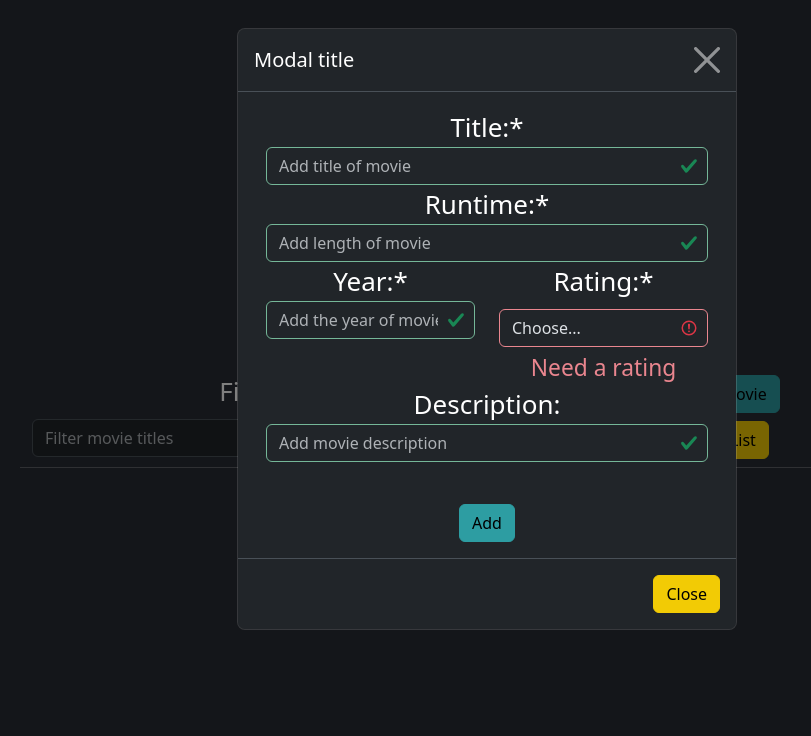
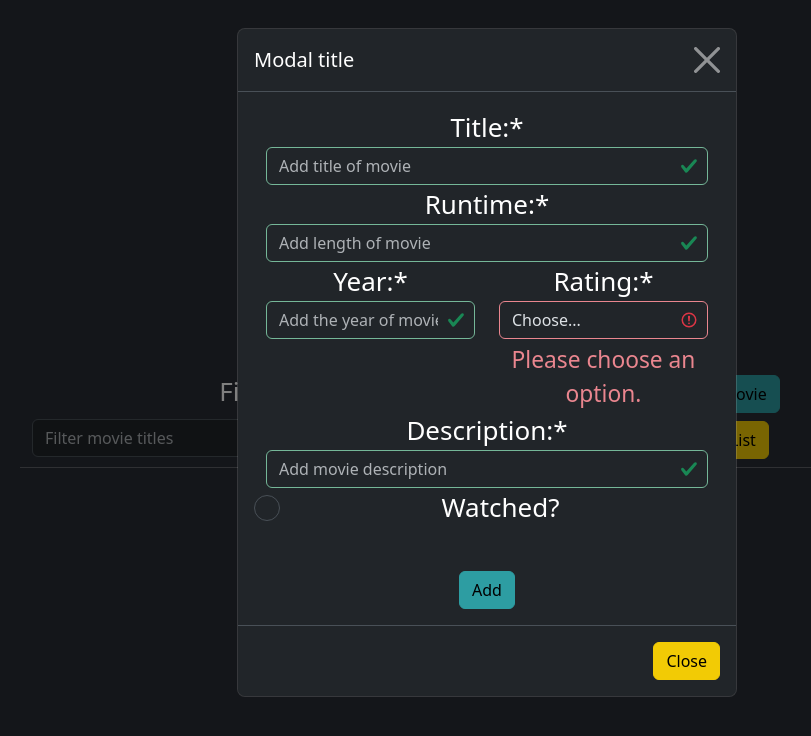
Before and after one commit to mickelson-classroom/list-detail-site-BobbydpStrange, a React (Create React App) app in the folder list-detail/: page / in a window 1280 px wide. Both pictures are taken after a click on the button "+ Add Movie". Shown: the top 736 px of the page, without its empty margins (153-964 px from the left). Built offline with nearby package versions, Linux system fonts and the light colour scheme.

Commit message:
generic select and radio button are added and being used

```diff
--- a/list-detail/src/components/movieAdd.tsx
+++ b/list-detail/src/components/movieAdd.tsx
@@ -1,6 +1,8 @@
 import React, { useEffect, useState } from "react";
 import {Movie} from "../models/movie";
 import TextInput from "./textInput";
+import SelectInput from "./selectInput";
+import RadioInput from "./radioInput";
 
 interface MovieAddProps {
   onAddMovie: (movie: Movie) => void;
@@ -9,6 +11,7 @@ interface MovieAddProps {
   onYearChange: (year: string) => void;
   onRunTimeChange: (runTime: string) => void;
   onRatingChange: (rating: string) => void;
+  onWatchedChange: (watched: boolean) => void;
 }
 
 export const MovieAdd: React.FC<MovieAddProps> = ({
@@ -17,15 +20,18 @@ export const MovieAdd: React.FC<MovieAddProps> = ({
   onDescriptionChange,
   onYearChange,
   onRunTimeChange,
-  onRatingChange
+  onRatingChange,
+  onWatchedChange
 }) => {
   const [inputTitle, setInputTitle] = useState<string>("");
   const [inputDesc, setInputDesc] = useState<string>("");
   const [inputRunTime, setInputRunTime] = useState<string>("");
   const [inputRating, setInputRating] = useState<string>("");
   const [inputYear, setInputYear] = useState<string>("");
+  const [inputWatched, setInputWatched] = useState<boolean>(false);
 
   const minCharactrCount = 3;
+  const movieRatings = ["1","2","3","4","5"];
 
   const isTitleValid = inputTitle.length >= minCharactrCount;
   const isDescValid = inputDesc.length >= minCharactrCount;
@@ -33,6 +39,10 @@ export const MovieAdd: React.FC<MovieAddProps> = ({
   const isRatingValid = inputRating !== "";
   const isYearValid = inputYear !== "" && inputYear.length <= 4;
 
+  const handleSubmit =(event: React.FormEvent) => {
+    event.preventDefault();
+    handleClick();
+  }
   const handleTitleChange = (value: string) => {
     setInputTitle(value);
     onTitleChange(value);
@@ -50,9 +60,14 @@ export const MovieAdd: React.FC<MovieAddProps> = ({
     onYearChange(value);
   };
   const handleRatingChange = (value: string) => {
+    console.log("handle rating" + value)
     setInputRating(value);
     onRatingChange(value);
   };
+  const handleWatchedChange = (value: boolean) => {
+    setInputWatched(value);
+    onWatchedChange(value);
+  }
 
   const handleClick = () => {
     if (isTitleValid && isDescValid && isRatingValid && isRunTimeValid && isYearValid) {
@@ -64,17 +79,20 @@ export const MovieAdd: React.FC<MovieAddProps> = ({
         runTime: inputRunTime,
         rating: inputRating,
         genre: [],
+        watched: inputWatched,
       });
+    setInputRating("");
+    console.log('set value:', inputRating);
     setInputTitle("");
     setInputDesc("");
     setInputYear("");
     setInputRunTime("");
-    setInputRating("");
+    setInputWatched(false);
     }
   };
 
   return (
-    <form className="container needs-validation" >
+    <form className="container needs-validation" onSubmit={handleSubmit} >
       <div className="row">
         <TextInput
           label= "Title:*"
@@ -107,36 +125,30 @@ export const MovieAdd: React.FC<MovieAddProps> = ({
           />
         </div>
         <div className="col col-md-6 col-sm-6 col-12">
-          <label className="form-label">Rating:*</label>
-          <div className="input-group has-validation">
-            <select
-              className={`form-control ${isRatingValid ? "is-valid": "is-invalid"}`}
-              id="rating"
-              required
-              aria-describedby="ratingvalidation"
-              onChange={(e) => handleRatingChange(e.currentTarget.value)}
-              value={inputRating}
-              >
-              <option selected disabled value="">Choose...</option>
-              <option>1</option>
-              <option>2</option>
-              <option>3</option>
-              <option>4</option>
-              <option>5</option>
-            </select>
-            <div id="ratingvalidation" className="invalid-feedback">Need a rating</div>
-          </div>
+          <SelectInput
+            label="Rating:*"
+            value={inputRating}
+            options={movieRatings}
+            onChange={handleRatingChange}
+          />
         </div>
       </div>
       <div className="row">
         <TextInput
-            label= "Description:"
+            label= "Description:*"
             value={inputDesc}
             onChange={handleDescChange}
             placeholderText="Add movie description"
             validationRules={(value) => value.length >= 2}
             feedbackMessage="Must be at least 2 characters."
           />
+      </div>
+      <div className="row">
+        <RadioInput
+          label= "Watched?"
+          value={inputWatched}
+          onChange={handleWatchedChange}
+        />
       </div>
       <br></br>
       <button className="btn btn-primary" type="submit" onClick={handleClick}>Add</button>
--- a/list-detail/src/components/movieAddModal.tsx
+++ b/list-detail/src/components/movieAddModal.tsx
@@ -10,7 +10,7 @@ interface MovieAddModalProps {
 
 export const MovieAddModal: React.FC<MovieAddModalProps> = ({ isOpen, onClose, onAddMovie }) => {
 
-  const [newMovie, setNewMovie] = useState<Movie>({id: Date.now(), title: "", description: "",year: "", runTime: "", rating: "", genre: []});
+  const [newMovie, setNewMovie] = useState<Movie>({id: Date.now(), title: "", description: "",year: "", runTime: "", rating: "", genre: [], watched: false});
 
   const handleAddMovie = () => {
     const { title, description, year, runTime, rating } = newMovie;
@@ -18,7 +18,7 @@ export const MovieAddModal: React.FC<MovieAddModalProps> = ({ isOpen, onClose, o
       onAddMovie(newMovie);
       onClose();
       setNewMovie({
-        id: Date.now(), title: "", description: "", year: "", runTime: "", rating: "", genre: [],
+        id: Date.now(), title: "", description: "", year: "", runTime: "", rating: "", genre: [], watched: false,
       });
     }
   };
@@ -39,6 +39,7 @@ export const MovieAddModal: React.FC<MovieAddModalProps> = ({ isOpen, onClose, o
                   onYearChange={(year) => setNewMovie({ ...newMovie, year })}
                   onRunTimeChange={(runTime) => setNewMovie({ ...newMovie, runTime })}
                   onRatingChange={(rating) => setNewMovie({ ...newMovie, rating })}
+                  onWatchedChange={(watched) => setNewMovie({...newMovie, watched})}
                 />
             </div>
             <div className="modal-footer">
--- a/list-detail/src/components/movieDetail.tsx
+++ b/list-detail/src/components/movieDetail.tsx
@@ -85,6 +85,10 @@ export const MovieDetail: React.FC<MovieDetailProps> = ({ movie, onAddGenre, onD
           <p>{editedMovie.rating}</p>
         </div>
       </div>
+      <div className="row">
+        <h4>Watched:</h4>
+        <p>{editedMovie.watched ?  'No': 'Yes' }</p>
+      </div>
       <hr/>
       <div className="row mt-3">
         <div className="col-12">
--- a/list-detail/src/components/movieEdit.tsx
+++ b/list-detail/src/components/movieEdit.tsx
@@ -1,5 +1,7 @@
-import React, { useEffect, useState } from "react";
+import React, { useEffect, useState} from "react";
 import TextInput from "./textInput";
+import SelectInput from "./selectInput";
+import RadioInput from "./radioInput";
 import {Movie} from "../models/movie";
 
 interface MovieEditProps {
@@ -15,6 +17,7 @@ export const MovieEdit: React.FC<MovieEditProps> = ({
   const [editedRunTime, setEditedRunTime] = useState(movie.runTime);
   const [editedRating, setEditedRating] = useState(movie.rating);
   const [editedYear, setEditedYear] = useState(movie.year);
+  const [editedWatched, setEditedWatched] = useState<boolean>(false);
 
   const minCharactrCount = 2;
 
@@ -23,6 +26,8 @@ export const MovieEdit: React.FC<MovieEditProps> = ({
   const isRunTimeValid = editedRunTime.length > 0;
   const isRatingValid = editedRating !== "";
   const isYearValid = editedYear !== "" && editedYear.length <= 4;
+  const movieRatings = ["1","2","3","4","5"];
+
 
   const handleSave = (e: React.FormEvent) => {
     e.preventDefault();
@@ -32,7 +37,7 @@ export const MovieEdit: React.FC<MovieEditProps> = ({
       description: editedDesc,
       runTime: editedRunTime,
       rating: editedRating,
-      year: editedYear,
+      year: editedYear
     };
     onEditMovie(editedMovie);
   }
@@ -72,25 +77,12 @@ export const MovieEdit: React.FC<MovieEditProps> = ({
           />
         </div>
         <div className="col col-md-6 col-sm-6 col-12">
-          <label className="form-label">Rating:*</label>
-          <div className="input-group has-validation">
-            <select
-              className={`form-control ${isRatingValid ? "is-valid": "is-invalid"}`}
-              id="rating"
-              required
-              aria-describedby="ratingvalidation"
-              onChange={(e) => setEditedRating(e.currentTarget.value)}
-              value={editedRating}
-              >
-              <option selected disabled value="">Choose...</option>
-              <option>1</option>
-              <option>2</option>
-              <option>3</option>
-              <option>4</option>
-              <option>5</option>
-            </select>
-            <div id="ratingvalidation" className="invalid-feedback">Need a rating</div>
-          </div>
+          <SelectInput
+            label="Rating:*"
+            value={editedRating}
+            options={movieRatings}
+            onChange={setEditedRating}
+          />
         </div>
       </div>
       <div className="row">
@@ -103,6 +95,13 @@ export const MovieEdit: React.FC<MovieEditProps> = ({
           feedbackMessage="Must be at least 2 characters."
         />
       </div>
+      <div className="row">
+        <RadioInput
+            label= "Watched?"
+            value={editedWatched}
+            onChange={setEditedWatched}
+          />
+      </div>
       <br></br>
       <button className="btn btn-primary" type="submit" onClick={handleSave}>Save</button>
     </form>
--- /dev/null
+++ b/list-detail/src/components/radioInput.tsx
@@ -0,0 +1,29 @@
+import React from 'react';
+
+interface RadioInputProps {
+  label: string;
+  value: boolean;
+  onChange: (value: boolean) => void;
+}
+
+const RadioInput: React.FC<RadioInputProps> = ({ label, value, onChange }) => {
+  const handleInputChange = () => {
+     onChange(!value);
+  };
+
+  return (
+    <div className='form-check'>
+      <input
+        type="radio"
+        name={label}
+        className="form-check-input"
+        checked={value}
+        onChange={handleInputChange}
+      />
+      <label className="form-ceck-label">{label}</label>
+
+    </div>
+  );
+};
+
+export default RadioInput;
--- /dev/null
+++ b/list-detail/src/components/selectInput.tsx
@@ -0,0 +1,52 @@
+import React, {useState, useEffect} from 'react';
+
+interface SelectInputProps {
+    label: string;
+    value: string;
+    options: string[];
+    onChange: (newValue: string ) => void;
+    ref?: React.RefObject<HTMLSelectElement>;
+}
+
+const SelectInput = ({
+    label,
+    value,
+    options,
+    onChange,
+}: SelectInputProps) => {
+    const [inputValue, setInputValue] = useState(value);
+    const [isValid, setIsValid] = useState(true);
+    const [feedbackMessage, setFeedBackMessage] = useState('');
+
+    const handleInputChange = (e:React.ChangeEvent<HTMLSelectElement>) => {
+      const newValue = e.target.value as string;
+      setInputValue(newValue);
+      onChange(newValue);
+    };
+
+    useEffect(() => {
+      const isValidValue = inputValue !== '';
+      setIsValid(isValidValue);
+      setFeedBackMessage(isValidValue ? '': 'Please choose an option.');
+    }, [inputValue]);
+return(
+<>
+<label>{label}</label>
+  <div className="input-group has-validation">
+  <select
+      className={`form-control ${isValid ? "is-valid": "is-invalid"}`}
+      aria-invalid={!isValid}
+      onChange={(e) => handleInputChange(e)}
+      value={inputValue}
+      >
+      <option selected disabled value="">Choose...</option>
+      {options.map((option, index) => (
+          <option key={index} value={option}>{option}</option>
+      ))}
+  </select>
+  {!isValid && <div className="invalid-feedback feedback-message">{feedbackMessage}</div>}
+  </div>
+</>
+);
+};
+export default SelectInput;
--- a/list-detail/src/models/movie.ts
+++ b/list-detail/src/models/movie.ts
@@ -6,4 +6,5 @@ export interface Movie {
     runTime: string;
     rating: string;
     genre: string[];
+    watched: boolean;
 }
```
